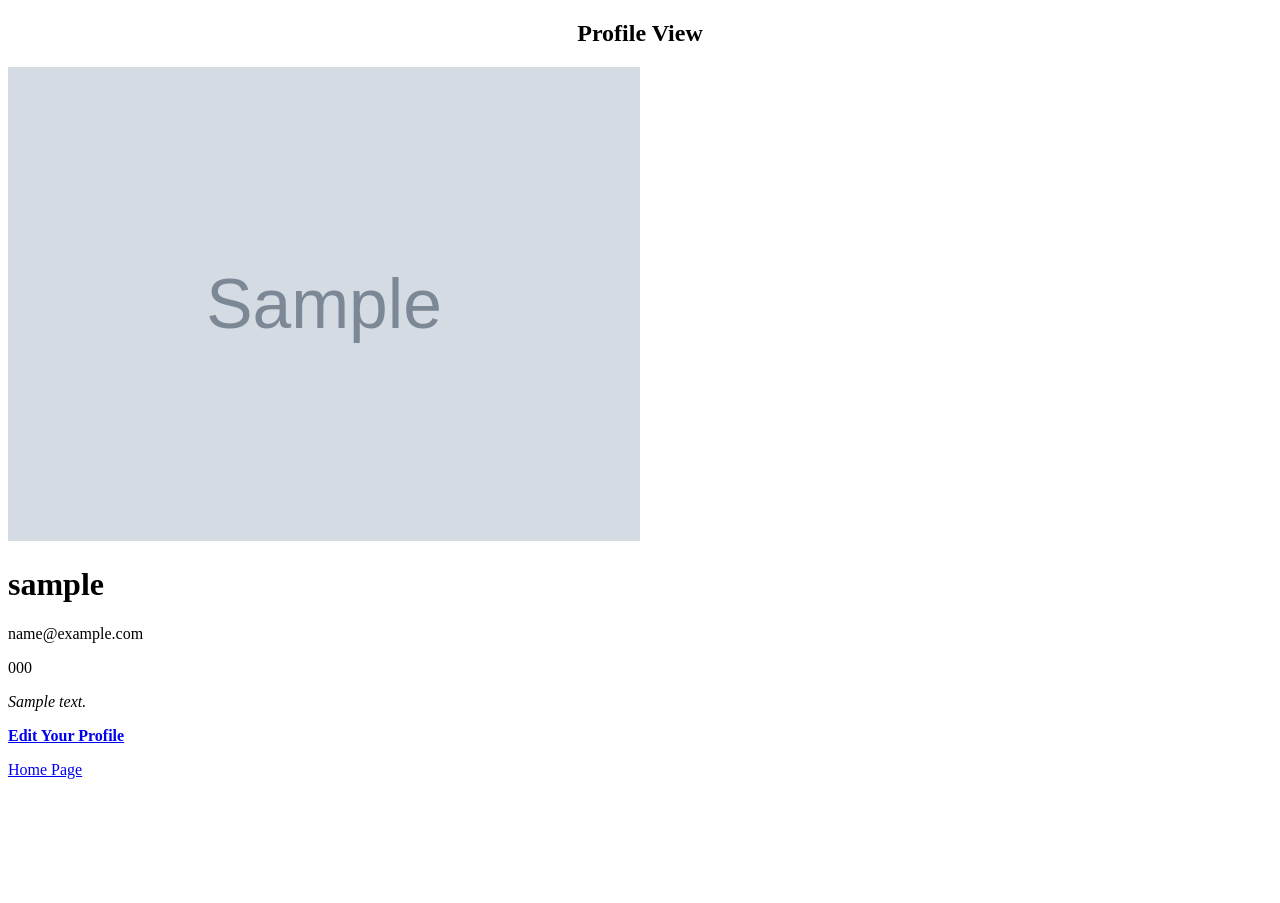
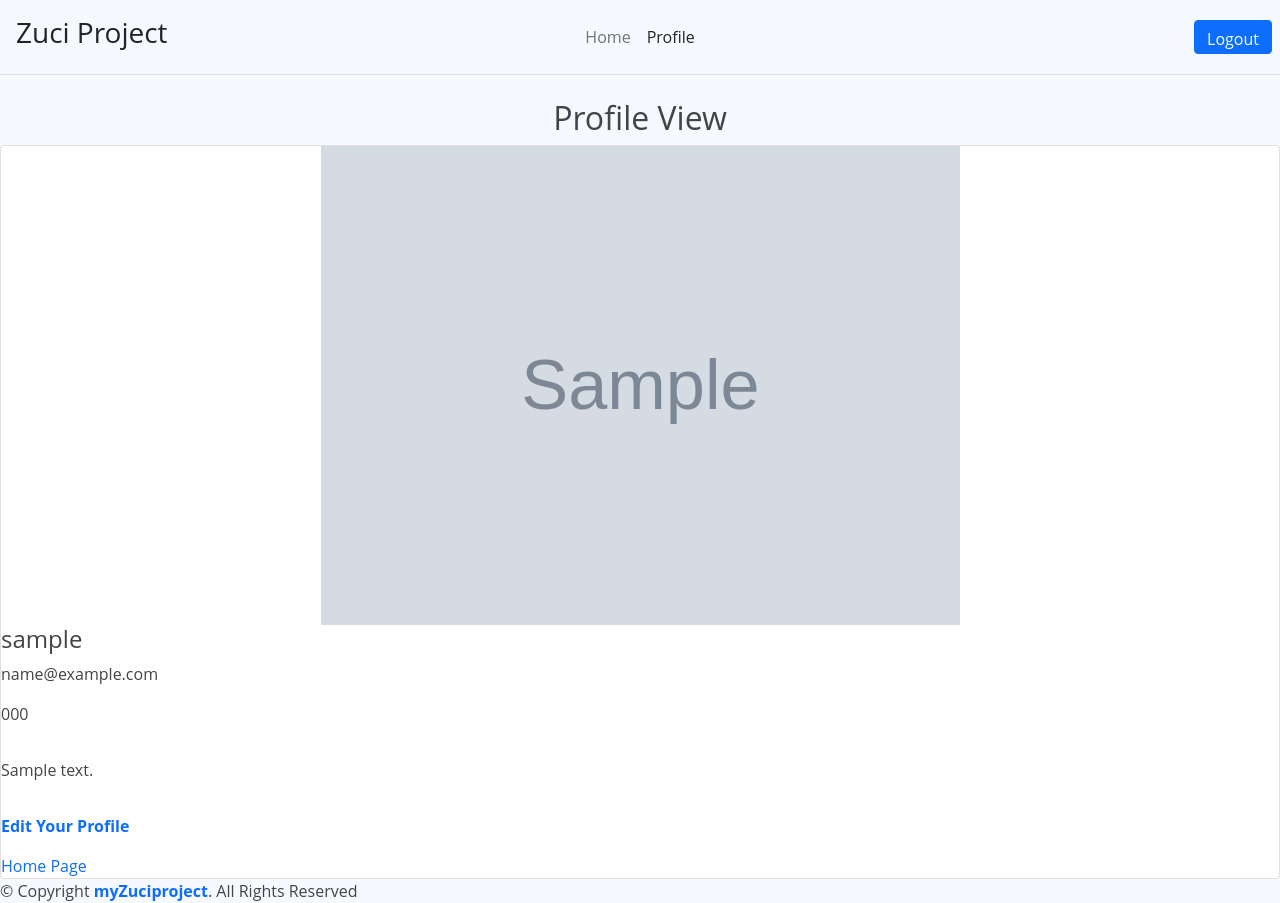
Before and after one commit to jhabdulrahmanzs/corephp_mvc, a PHP site: page /corephp_mvc/profile_view.php in a window 1280 px wide. Before the commit the page ends 779 px from the top, so only its background shows below. Run offline with PHP 8.4, Linux system fonts and the light colour scheme; the visitor is signed in with stand-in values (Sample User, id 1); tables that the repository leaves empty or names only in its code hold one stand-in row (values such as "Sample post"); grey boxes marked "Sample" are stand-in pictures.

Commit message:
fixing bugs

```diff
--- a/application/views/profile_view.php
+++ b/application/views/profile_view.php
@@ -18,6 +18,10 @@
 
 <head>
     <link rel="stylesheet" href="https://cdnjs.cloudflare.com/ajax/libs/font-awesome/4.7.0/css/font-awesome.min.css">
+    <link href="https://cdn.jsdelivr.net/npm/bootstrap@5.0.2/dist/css/bootstrap.min.css" rel="stylesheet" integrity="sha384-EVSTQN3/azprG1Anm3QDgpJLIm9Nao0Yz1ztcQTwFspd3yD65VohhpuuCOmLASjC" crossorigin="anonymous">
+    <link href="../../src/css/header.css" rel="stylesheet" type="text/css">
+    <link href="../../src/css/style.css" rel="stylesheet" type="text/css">
+    <link href="../../src/css/footer.css" rel="stylesheet" type="text/css">
     <link href="../../src/css/profile.css" rel="stylesheet" type="text/css">
     <style>
 
@@ -26,16 +30,22 @@
 
 <body>
 
+<?php
+ include 'templates/header.php';
+
+?>
+<main>
 <h2 style="text-align:center">Profile View</h2>
 
 <div class="card">
     <?php
     while ($rows = mysqli_fetch_assoc($result)) {
     ?>
-
+        <div style="width:100%; text-align:center">
             <img src="<?php echo $rows['profile'];?>" alt="UserProfile"   width="50%">
+        </div>
         <!-- <img src="" alt="UserProfile"   width="50%"> -->
-            <h1><?php echo $rows['username'];?></h1>
+        <h4><?php echo $rows['username'];?></h4>
         <p class="email"><?php echo $rows['useremail'];?></p>
         <p><?php echo $rows['phone'];?></p>
         <p><Address><?php echo $rows['address'];?></Address></p>
@@ -49,6 +59,15 @@
 ?>
 </div>
 
+</main>
+
+
+
+    <?php
+ include 'templates/footer.php';
+
+?>
+
 </body>
 
 </html>
--- a/application/views/templates/footer.php
+++ b/application/views/templates/footer.php
@@ -1 +1,6 @@
-<!--  -->
+<footer id="footer" class="footer">
+    <div class="copyright">
+      &copy; Copyright <strong><span><a href="home.php">myZuciproject</a></span></strong>. All Rights Reserved
+    </div>
+
+  </footer><!-- End Footer -->
--- a/application/views/templates/header.php
+++ b/application/views/templates/header.php
@@ -1,14 +1,12 @@
-<div class="container-fluid">
+
   <header class="d-flex flex-wrap align-items-center justify-content-center justify-content-md-between py-3 mb-4 border-bottom">
     <a href="/" class="d-flex align-items-center col-md-3 mb-2 mb-md-0 text-dark text-decoration-none">
-      <svg class="bi me-2" width="40" height="32" role="img" aria-label="Bootstrap">
-        <use xlink:href="#bootstrap" />
-      </svg>
+     <h3 class="mx-3"> Zuci Project</h3>
     </a>
 
     <ul class="nav col-12 col-md-auto mb-2 justify-content-center mb-md-0">
-      <li><a href="#" class="nav-link px-2 link-secondary">Home</a></li>
-      <li><a href="#" class="nav-link px-2 link-dark">About</a></li>
+      <li><a href="home.php" class="nav-link px-2 link-secondary">Home</a></li>
+      <!-- <li><a href="about.php" class="nav-link px-2 link-dark">About</a></li> -->
       <li><a href="profile_view.php" class="nav-link px-2 link-dark">Profile</a></li>
     </ul>
     <div class="col-md-3 text-end">
@@ -18,12 +16,11 @@
         session_start();
       }
       if (!isset($_SESSION['useremail'])) {
-        echo '<button type="button" class="btn btn-outline-primary me-2"><a href="http://localhost/corephp_mvc/application/views/login.php">Login</a></button>';
+        echo '<button type="button" class="btn btn-primary text-white me-2"><a href="http://localhost/corephp_mvc/application/views/login.php" class="text-white">Login</a></button>';
       } else {
-        echo '<button type="button" class="btn btn-outline-primary me-2"><a href="http://localhost/corephp_mvc/application/views/logout.php">Logout</a></button>';
+        echo '<button type="button" class="btn btn-primary  text-white me-2"><a href="http://localhost/corephp_mvc/application/views/logout.php" class="text-white">Logout</a></button>';
       }
       ?>
       <!-- <button type="button" class="btn btn-link "><a href="http://localhost/corephp_mvc/application/views/register.php">Sign-up</a></button> -->
     </div>
   </header>
-</div>
--- /dev/null
+++ b/src/css/header.css
@@ -0,0 +1,3 @@
+header h3 {
+    color: #007bff;
+}
--- a/src/css/style.css
+++ b/src/css/style.css
@@ -16,3 +16,7 @@
     content: " *";
     color: red;
 }
+
+a {
+    text-decoration: none !important;
+}
```
Also changed, not shown: application/views/Myprofile.php (+15 -3 lines), application/views/home.php (+9 -0 lines), src/css/footer.css (added, +20 -0 lines), src/css/profile.css (+6 -1 lines), src/uploads/arbeats.png (added). Lines whose indentation alone changed are shown as unchanged.
